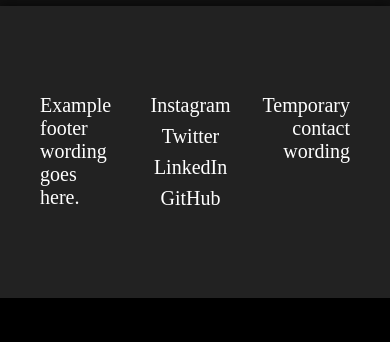
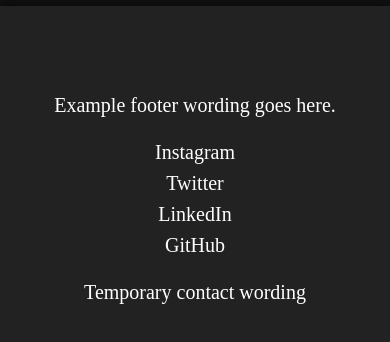
Before and after one commit to CaptainSplash/JVS.com, a React (Vite) app: page / in a window 390 px wide. Shown: the part 1177-1519 px from the top of the page. Before the commit the page ends 1475 px from the top, so only its background shows below. Built offline with nearby package versions, Linux system fonts and the light colour scheme.

Commit message:
collapsable footer wording on mobile devices

```diff
--- a/src/main.jsx
+++ b/src/main.jsx
@@ -288,7 +288,7 @@
           </section>
         )}
       </main>
-      <footer
+<footer
   style={{
     width: '100%',
     background: '#222',
@@ -308,18 +308,30 @@
       padding: '1.5rem 2.5rem',
       boxSizing: 'border-box',
       display: 'flex',
-      alignItems: 'flex-start',
-      justifyContent: 'space-between',
-      gap: '2rem'
+      flexDirection: windowWidth <= 529 ? 'column' : 'row',
+      alignItems: windowWidth <= 529 ? 'center' : 'flex-start',
+      justifyContent: windowWidth <= 529 ? 'center' : 'space-between',
+      gap: windowWidth <= 529 ? '1.5rem' : '2rem'
     }}
   >
     {/* Left: Short line of wording */}
-    <div style={{ flex: 2, textAlign: 'left' }}>
+    <div style={{
+      flex: windowWidth <= 529 ? '0 0 100%' : 2,
+      textAlign: windowWidth <= 529 ? 'center' : 'left',
+      width: windowWidth <= 529 ? '100%' : 'auto'
+    }}>
       Example footer wording goes here.
     </div>
 
     {/* Center: Social links stacked */}
-    <div style={{ flex: 1, display: 'flex', flexDirection: 'column', alignItems: 'center', gap: '0.5rem' }}>
+    <div style={{
+      flex: windowWidth <= 529 ? '0 0 100%' : 1,
+      display: 'flex',
+      flexDirection: 'column',
+      alignItems: 'center',
+      gap: '0.5rem',
+      width: windowWidth <= 529 ? '100%' : 'auto'
+    }}>
       <span>Instagram</span>
       <span>Twitter</span>
       <span>LinkedIn</span>
@@ -327,7 +339,11 @@
     </div>
 
     {/* Right: Temporary wording */}
-    <div style={{ flex: 1, textAlign: 'right' }}>
+    <div style={{
+      flex: windowWidth <= 529 ? '0 0 100%' : 1,
+      textAlign: windowWidth <= 529 ? 'center' : 'right',
+      width: windowWidth <= 529 ? '100%' : 'auto'
+    }}>
       Temporary contact wording
     </div>
   </div>
```
